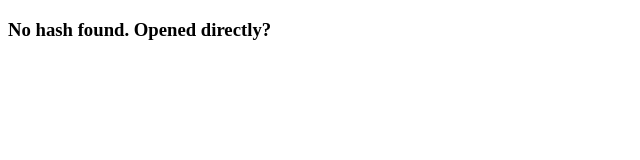
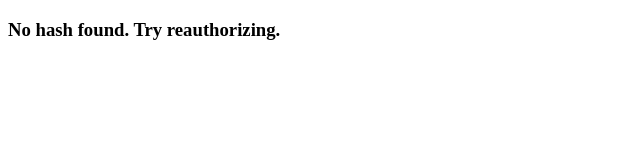
Before and after one commit to NimrodZin/spotify-auth, a plain HTML site: page redirect.html in a window 1280 px wide. Shown: the full height of the page, 0-640 px from the left. Drawn offline with Linux system fonts and the light colour scheme.

Commit message:
Update redirect.html

```diff
--- a/redirect.html
+++ b/redirect.html
@@ -2,12 +2,12 @@
 <html>
   <body>
     <script>
-      // If Spotify sends the hash, redirect to index.html with it preserved as query
+      // If Spotify sends the token as a hash, preserve and forward it as a query
       if (window.location.hash) {
         const newUrl = 'index.html?' + window.location.hash.substring(1);
         window.location.replace(newUrl);
       } else {
-        document.body.innerHTML = "<h3>No hash found. Opened directly?</h3>";
+        document.body.innerHTML = "<h3>No hash found. Try reauthorizing.</h3>";
       }
     </script>
   </body>
```
